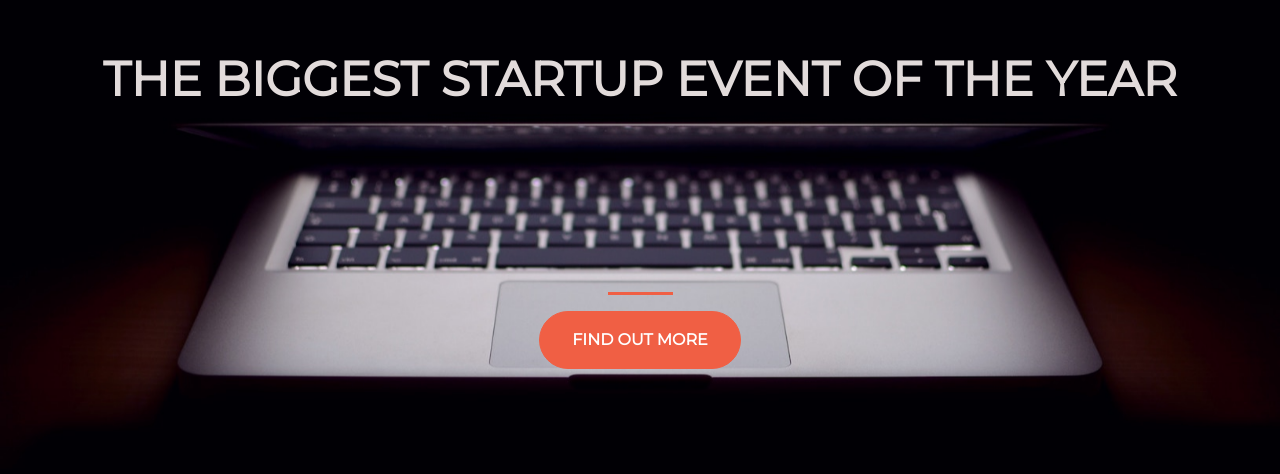
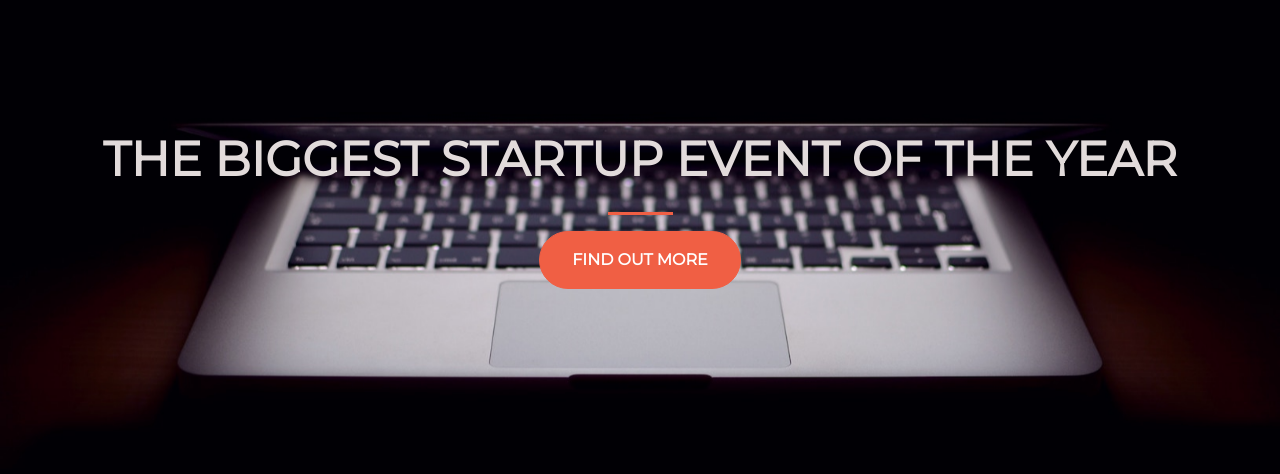
Before and after one commit to Yumiko-all/yumiko-all.github.io, a plain HTML site: page index.html in a window 1280 px wide. Shown: the part 190-664 px from the top of the page. Drawn offline with nearby package versions, Linux system fonts and the light colour scheme.

Commit message:
Add files via upload

```diff
--- a/index.html
+++ b/index.html
@@ -20,10 +20,11 @@
         <header class="text-center col-12">
           <h1 class="text-uppercase"><strong>The biggest startup event of the year</strong></h1>
         </header>
-        <div class="buffer col-12"></div>
         <section class="text-center col-12">
           <hr>
-          <button class="btn btn-primary btn-xl">find out more</button>
+          <a href="https://mailchi.mp/aa3eab129fcc/ztmstudents">
+            <button class="btn btn-primary btn-xl">find out more</button>
+          </a>
         </section>
       </div>
     </div>
```
